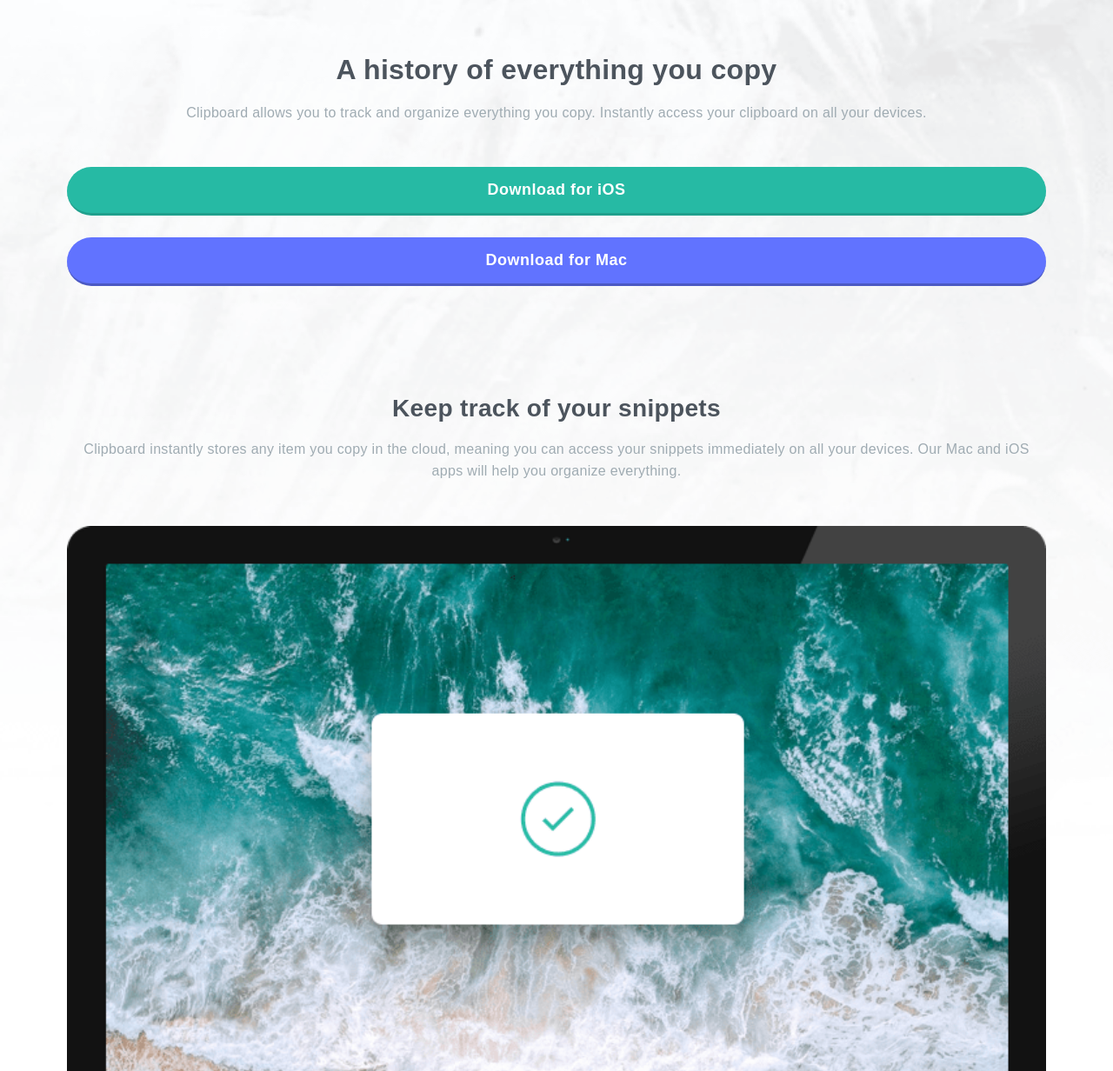
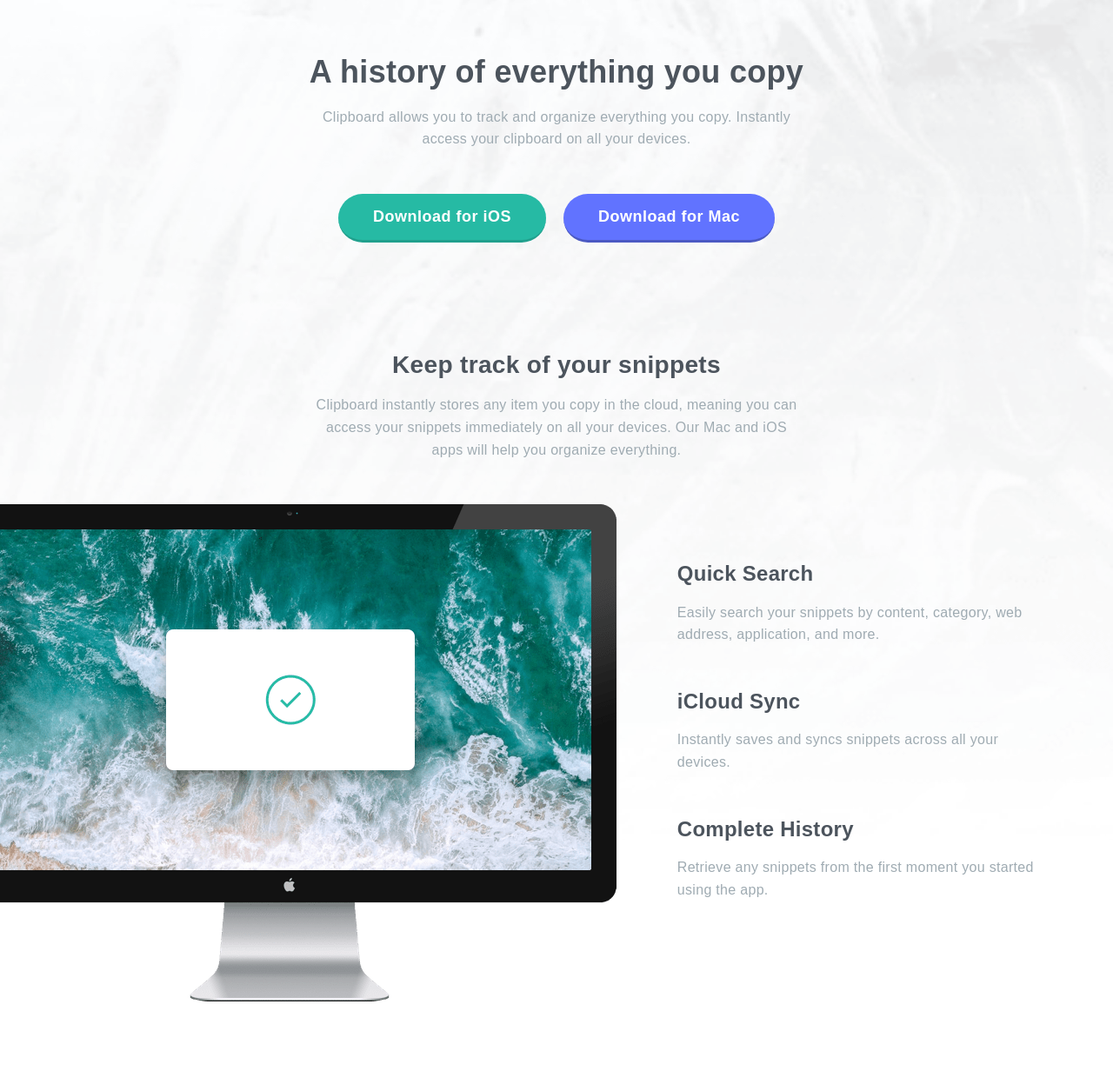
Before and after one commit to AbdullahiAA/clipboard-landing-page, a plain HTML site: page index.html in a window 1280 px wide. Shown: the part 248-1480 px from the top of the page at 87% size. Drawn offline with Linux system fonts and the light colour scheme; a web font is replaced by a local one.

Commit message:
iPad Version Completed

```diff
--- a/css/_all.scss
+++ b/css/_all.scss
@@ -27,6 +27,7 @@ h1, h2, h3 {
 
 h1 {
     font-size: 1.78em;
+    font-weight: 600;
 }
 
 h2 {
@@ -44,6 +45,33 @@ p {
     line-height: 1.6;
     margin-bottom: 50px;
 }
+
+@media screen and (min-width: 720px) {
+    .hero, .functionality__header, .accessibility, .download {
+        p {
+            width: 90%;
+            margin-left: auto;
+            margin-right: auto;
+        }
+    }
+}
+
+@media screen and (min-width: 920px) {
+    .hero, .functionality__header, .accessibility, .download {
+        p {
+            width: 75%;
+        }
+    }
+}
+
+@media screen and (min-width: 1024px) {
+    .hero, .functionality__header, .accessibility, .download {
+        p {
+            width: 50%;
+        }
+    }
+}
+
 
 a {
     text-decoration: none;
@@ -75,3 +103,18 @@ button {
     background-color: $lightBlue;
     border-bottom: 3px solid hsl(233, 50%, 53%);
 }
+
+@media screen and (min-width: 580px) {
+    .download-btn {
+        display: flex;
+        flex-direction: row;
+        gap: 20px;
+        align-items: center;
+        justify-content: center;
+
+        button {
+            width: initial;
+            padding: 16px 40px;
+        }
+    }
+}
--- a/css/_functionality.scss
+++ b/css/_functionality.scss
@@ -6,3 +6,26 @@
     }
 
 }
+
+
+@media screen and (min-width: 720px) {
+    .functionality__body {
+        display: flex;
+        flex-direction: row;
+        gap: 70px;
+        align-items: center;
+
+
+        img {
+            width: 70%;
+            margin-bottom: initial;
+            margin-left: -120px;
+            flex: 1;
+        }
+
+        aside {
+            text-align: left;
+            flex: 1;
+        }
+    }
+}
--- a/css/_hero.scss
+++ b/css/_hero.scss
@@ -1,16 +1,14 @@
 .hero {
-
     img {
         margin-top: 20px;
         margin-bottom: 60px;
     }
+}
 
-    h1 {
-        // margin-bottom: 1rem;
+@media screen and (min-width: 720px) {
+    .hero {
+        h1 {
+            font-size: 2em;
+        }
     }
-
-    p {
-        // margin-bottom: 50px;
-    }
-
 }
--- a/index.html
+++ b/index.html
@@ -2,7 +2,7 @@
 <html lang="en">
 <head>
   <meta charset="UTF-8">
-  <meta name="viewport" content="width=device-width, initial-scale=1.0">
+  <!-- <meta name="viewport" content="width=device-width, initial-scale=1.0"> -->
 
   <link rel="icon" type="image/png" sizes="32x32" href="./images/favicon-32x32.png">
 
@@ -32,7 +32,7 @@
         <img src="./images/logo.svg" alt="Clipboard Logo">
         <h1>A history of everything you copy</h1>
         <p>Clipboard allows you to track and organize everything you copy. Instantly access your clipboard on all your devices.</p>
-        <div class="hero__btn">
+        <div class="download-btn">
           <button class="btn-ios">Download for iOS</button>
           <button class="btn-mac">Download for Mac</button>
         </div>
@@ -131,15 +131,6 @@
         <a href="#">Install Guide</a>
       </div>
       <div class="socials">
-        <!-- <a href="https://web.facebook.com/osuolale.abdullahi" aria-label="Facebook">
-          <img src="./images/icon-facebook.svg" alt="Facebook">
-        </a>
-        <a href="https://twitter.com/Don_Triple_a" aria-label="Twitter">
-          <img src="./images/icon-twitter.svg" alt="Twitter">
-        </a>
-        <a href="https://www.instagram.com/don_triple_a/" aria-label="Instagram">
-          <img src="./images/icon-instagram.svg" alt="Instagram">
-        </a> -->
         <a href="https://web.facebook.com/osuolale.abdullahi" target="_blank" aria-label="Facebook">
           <i class="fab fa-facebook-square"></i>
         </a>
```
Also changed, not shown: css/styles.css, 1 other file.
